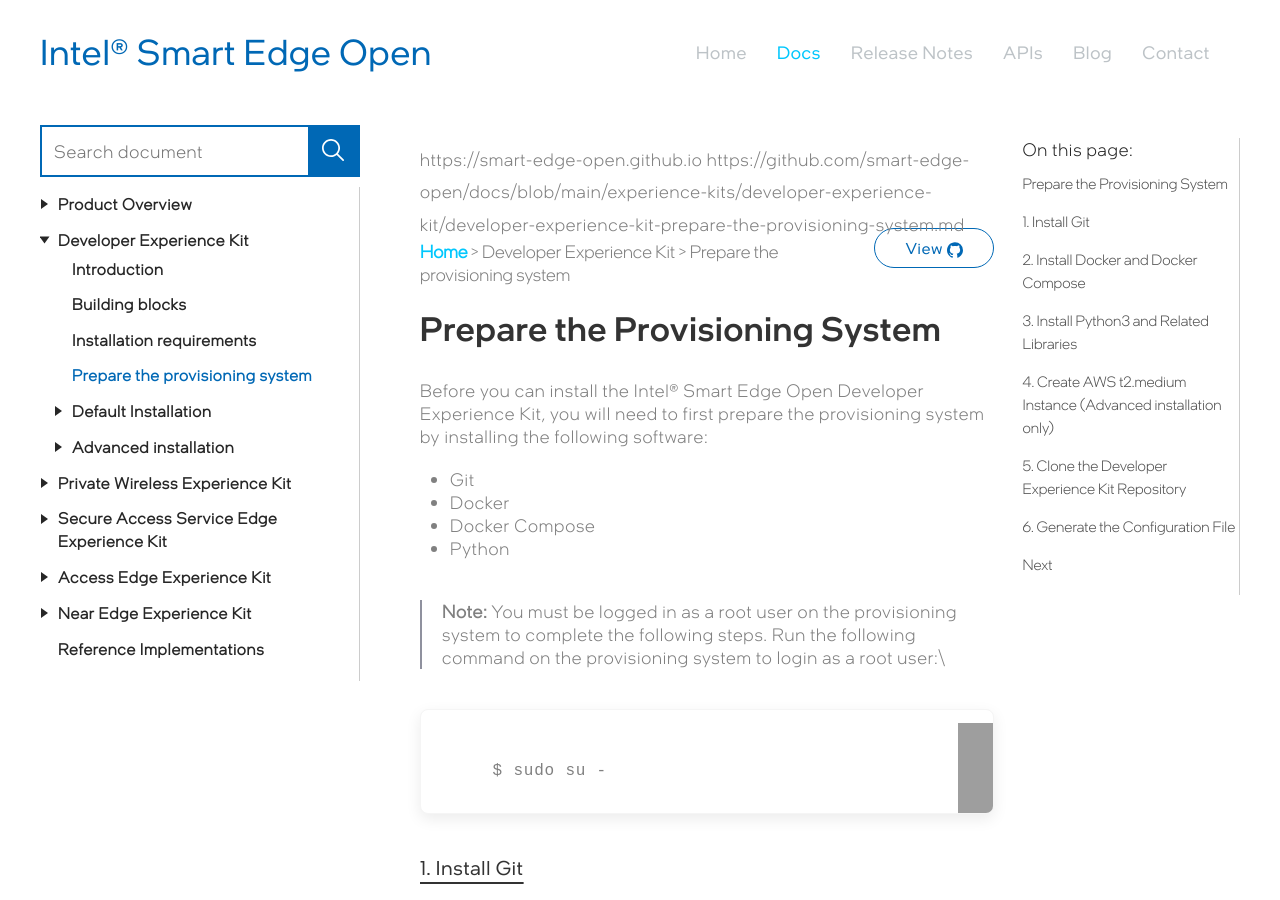
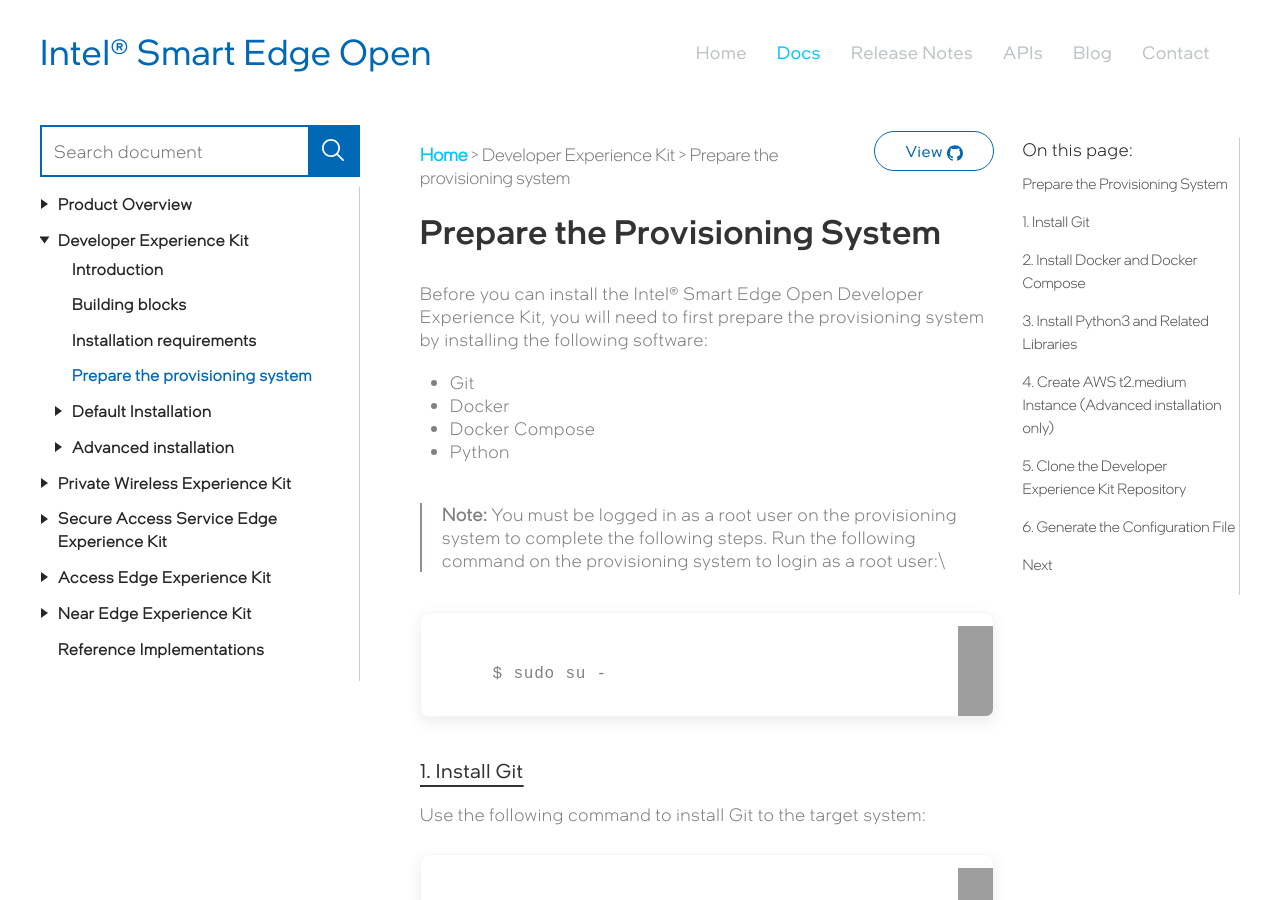
Before and after one commit to intelsmartedgeons/docs, a Jekyll site: the page built from experience-kits/developer-experience-kit/developer-experience-kit-prepare-the-provisioning-system.md, in a window 1280 px wide and 900 px high. Built offline with Jekyll 4.4.1, drawn with Linux system fonts in a browser that asks for light colours; some web fonts are replaced; our own code applies the rules of GitHub Pages for plain Markdown files; comment, search, counter and statistics services are not loaded; some of the changed lines change nothing that is shown; grey boxes are pictures that could not be loaded.

Commit message:
some changes in view button functionality

```diff
--- a/_includes/breadcrumbs.html
+++ b/_includes/breadcrumbs.html
@@ -14,19 +14,15 @@
 {% capture pageTitleUpper %}{% for word in pageTitle %}{{ word | capitalize }} {% endfor %}{% endcapture %}
 
 <!-- Github Page Url Start  -->
-{{ site.main_url }}
 {% if site.main_url == 'https://onsumaye-team.github.io' %}
   {% assign githubUrl = 'https://github.com/onsumaye-team' | append:site.baseurl | append:'/blob' | append:'/gh-pages' %}
-{% elsif site.main_url == 'https://smart-edge-open.github.io' %}
+{% else %}
   {% assign githubUrl = 'https://github.com/smart-edge-open' | append:site.baseurl | append:'/blob' | append:'/main' %}
 {% endif %}
 {% assign githubUrl = githubUrl | append:'/' | append:page.path %}
+{% comment %}
 {{ githubUrl }}
-{% comment %}
 {% endcomment %}
-<script type="javascript">
-  const githubUrl = '{{ githubUrl }}';
-</script>
 <!-- Github Page Url End  -->
 
 <a href="{{ githubUrl }}" target="_blank" class="uk-button uk-button-primary-outline breadcrumbRightBtn">View <svg xmlns="http://www.w3.org/2000/svg" width="16" height="16" fill="none" xmlns:v="https://vecta.io/nano"><path d="M7.993.219C3.577.217 0 3.792 0 8.204c0 3.489 2.238 6.455 5.354 7.545.42.105.355-.193.355-.396v-1.384c-2.423.284-2.521-1.32-2.684-1.588-.329-.561-1.105-.704-.873-.971.552-.284 1.114.071 1.766 1.034.471.698 1.391.58 1.857.464.102-.42.32-.795.62-1.086-2.511-.45-3.557-1.982-3.557-3.804 0-.884.291-1.696.863-2.352-.364-1.08.034-2.005.087-2.143 1.038-.093 2.116.743 2.2.809.589-.159 1.263-.243 2.016-.243s1.432.087 2.027.248c.202-.154 1.202-.871 2.166-.784.052.138.441 1.041.098 2.107.579.657.873 1.477.873 2.363 0 1.825-1.054 3.359-3.571 3.802.216.212.387.465.504.744s.177.579.177.881v2.009c.014.161 0 .32.268.32 3.162-1.066 5.439-4.054 5.439-7.573A7.99 7.99 0 0 0 7.993.219z"></path></svg></a>
```
